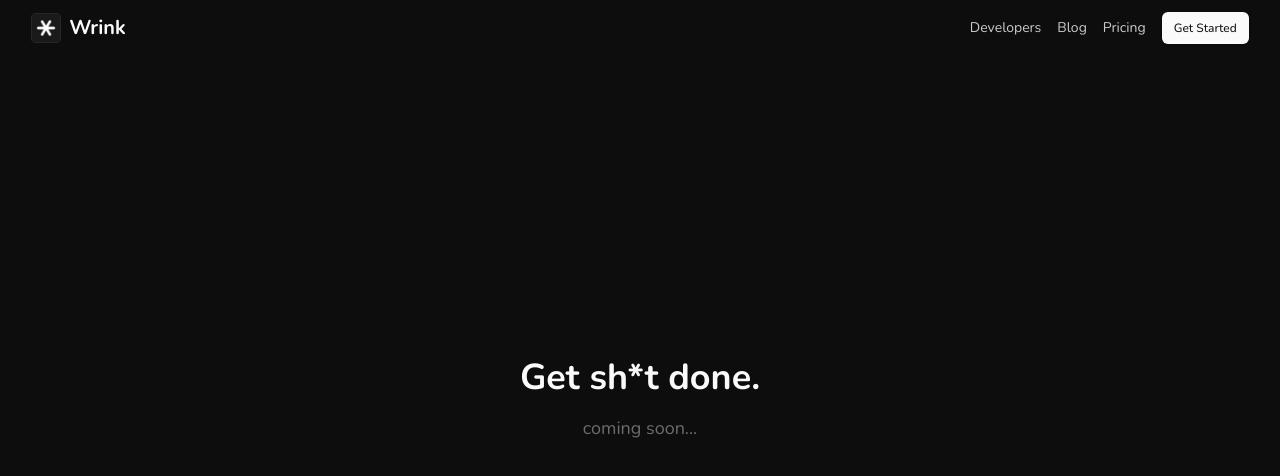
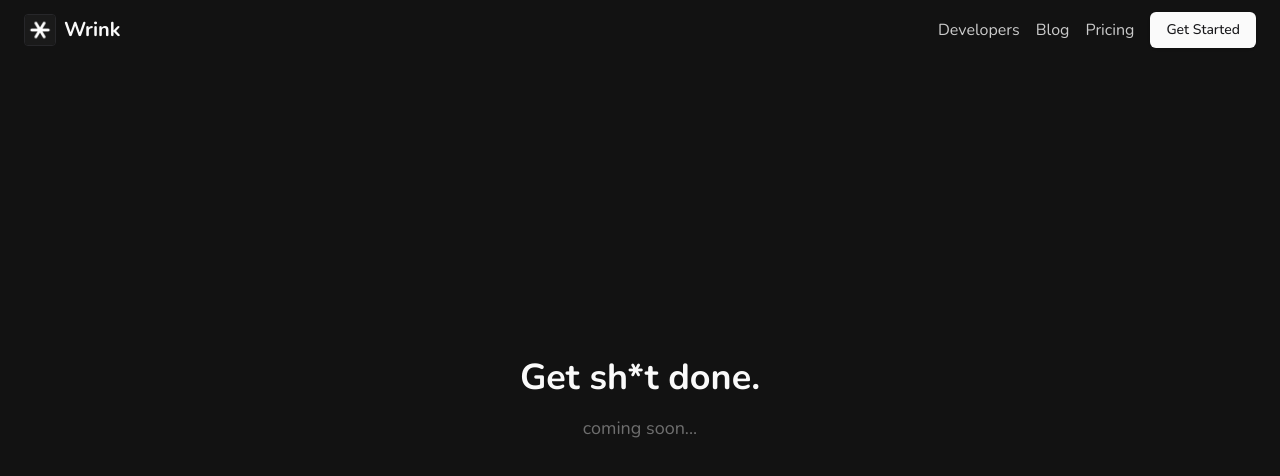
Before and after one commit to wrinkapp/wrink, a Next.js app in the folder apps/website/: page / in a window 1280 px wide. Shown: the top 476 px of the page. Built offline with nearby package versions, Linux system fonts and the light colour scheme.

Commit message:
fix some styles

```diff
--- a/apps/website/components/navbar.tsx
+++ b/apps/website/components/navbar.tsx
@@ -4,12 +4,12 @@ import { Button } from "./ui/button";
 
 export default function Navbar() {
     return (
-        <nav className="absolute top-2 flex w-[97%] flex-row items-center justify-between px-3 py-1">
+        <nav className="absolute top-2 flex w-full flex-row items-center justify-between px-6 py-1">
             <div className="flex flex-row items-center gap-2">
                 <Image
                     src="/logo.png"
-                    width={30}
-                    height={30}
+                    width={32}
+                    height={32}
                     alt="Wrink Logo"
                     className="rounded border"
                 />
@@ -18,18 +18,18 @@ export default function Navbar() {
 
             <div className="flex flex-row items-center gap-4">
                 <ul className="flex flex-row items-center gap-4">
-                    <li className="text-foreground/80 hover:text-foreground text-sm  transition-all duration-200 ease-in-out">
+                    <li className="text-foreground/80 hover:text-foreground text-md  transition-all duration-200 ease-in-out">
                         <Link href="/pricing">Developers</Link>
                     </li>
-                    <li className="text-foreground/80 hover:text-foreground text-sm  transition-all duration-200 ease-in-out">
+                    <li className="text-foreground/80 hover:text-foreground text-md  transition-all duration-200 ease-in-out">
                         <Link href="/pricing">Blog</Link>
                     </li>
-                    <li className="text-foreground/80 hover:text-foreground text-sm  transition-all duration-200 ease-in-out">
+                    <li className="text-foreground/80 hover:text-foreground text-md  transition-all duration-200 ease-in-out">
                         <Link href="/pricing">Pricing</Link>
                     </li>
                 </ul>
 
-                <Button size="sm">Get Started</Button>
+                <Button>Get Started</Button>
             </div>
         </nav>
     );
--- a/apps/website/styles/globals.css
+++ b/apps/website/styles/globals.css
@@ -36,7 +36,7 @@
     }
 
     .dark {
-        --background: 0 0 5%;
+        --background: 0 0 7%;
         --foreground: 0 0% 98%;
 
         --card: 240 10% 3.9%;
```
